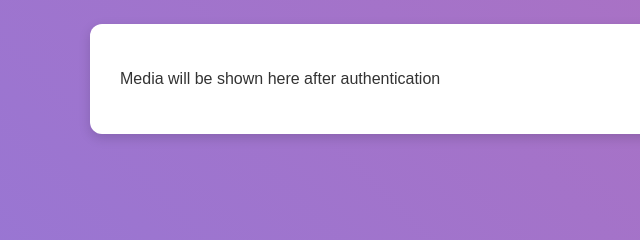
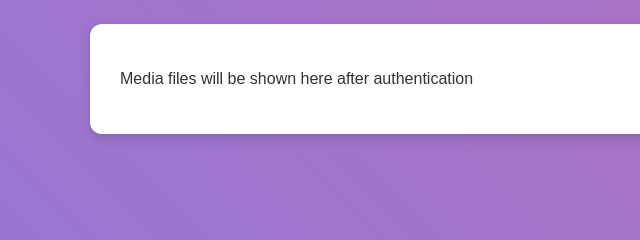
Before and after one commit to desijho/WebIDF-Project, a plain HTML site: page index.html in a window 1280 px wide. Shown: the part 390-630 px from the top of the page, 120-760 px from the left. Drawn offline with Linux system fonts and the light colour scheme.

Commit message:
Update index.html

```diff
--- a/index.html
+++ b/index.html
@@ -3,7 +3,7 @@
   <head>
     <meta charset="UTF-8">
     <meta name="viewport" content="width=device-width, initial-scale=1.0">
-    <meta name="author" content="acantril">
+    <meta name="author" content="JhoelC">
     <meta name="google-signin-scope" content="profile email">
     <meta name="referrer" content="strict-origin-when-cross-origin">
     <title>WebIDF Gallery</title>
@@ -30,7 +30,7 @@
 
     <!-- Viewer and Output areas -->
     <div id="viewer">
-      <p>Media will be shown here after authentication</p>
+      <p>Media files will be shown here after authentication</p>
     </div>
 
     <!-- Link to external JS file -->
```
